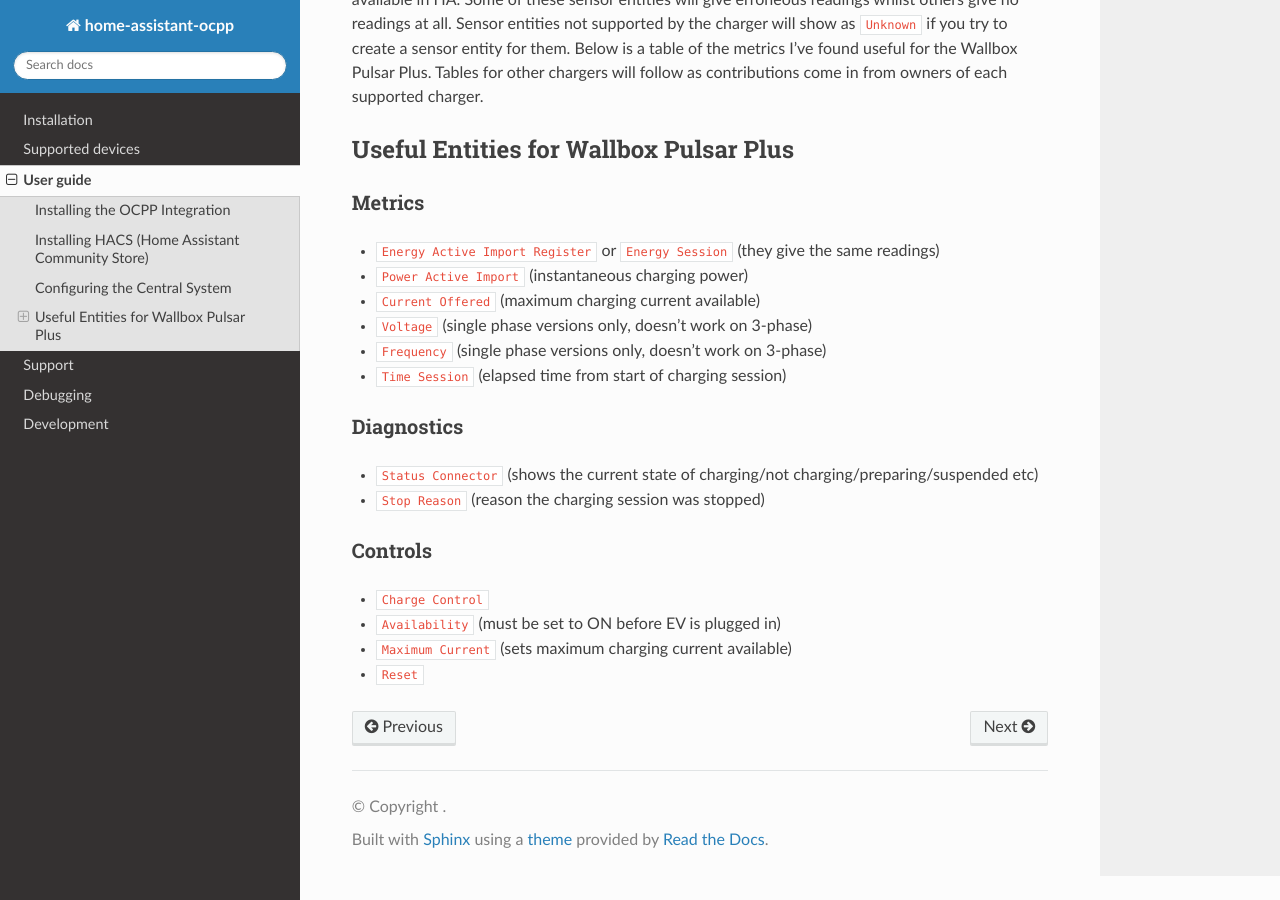
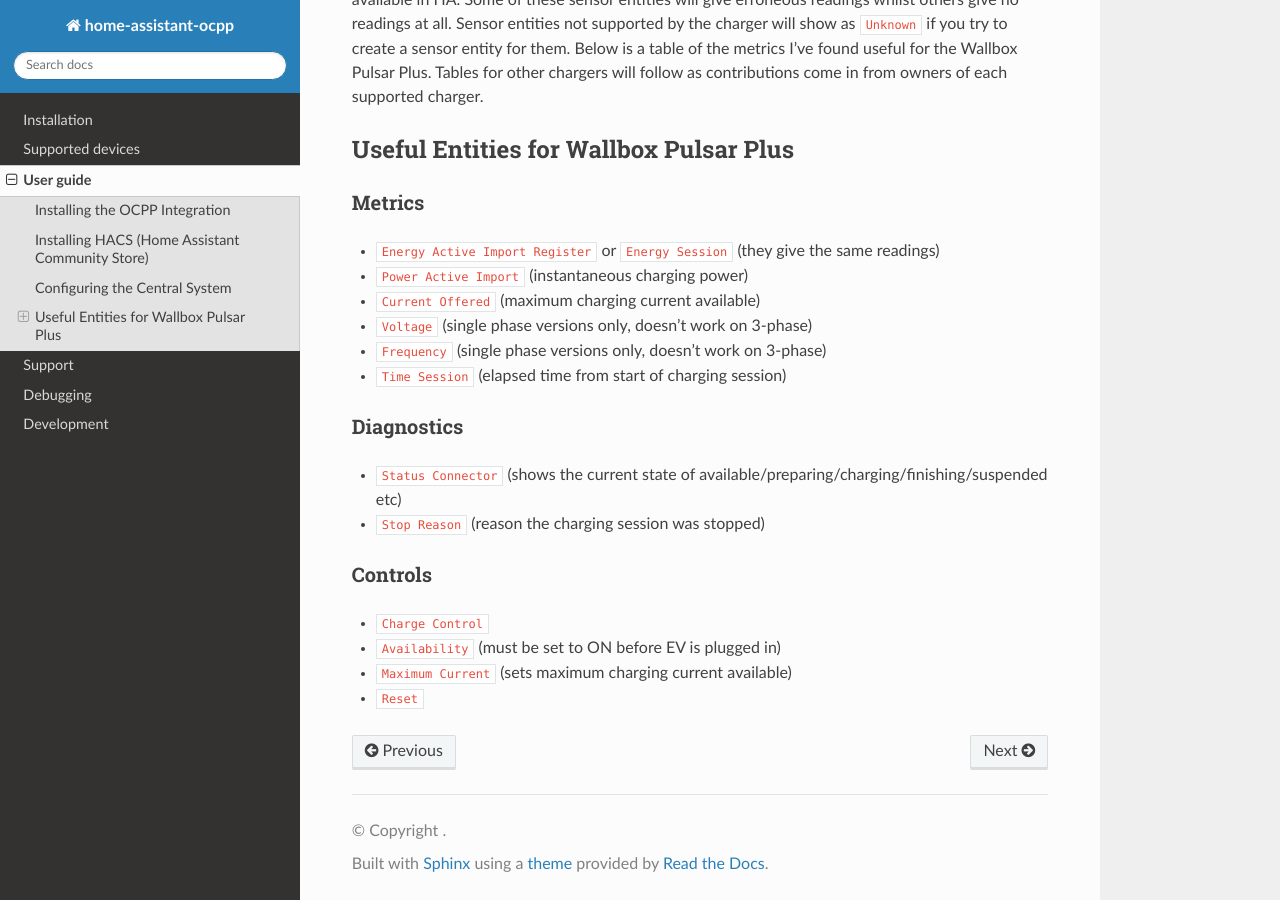
Before and after one commit to lbbrhzn/ocpp, a Sphinx documentation site: the page built from docs/user-guide.md, in a window 1280 px wide and 900 px high, scrolled down 1738 px. Built offline with Sphinx 7.4.7 and the Read the Docs theme 2.0.0, drawn with Linux system fonts in a browser that asks for light colours.

Commit message:
Update user-guide.md

```diff
--- a/docs/user-guide.md
+++ b/docs/user-guide.md
@@ -36,7 +36,7 @@ Measurands (according to OCPP terminology) are actually metrics provided by the
 
 ### Diagnostics
 
-* `Status Connector` (shows the current state of charging/not charging/preparing/suspended etc)
+* `Status Connector` (shows the current state of available/preparing/charging/finishing/suspended etc)
 * `Stop Reason` (reason the charging session was stopped)
 
 ### Controls
```
